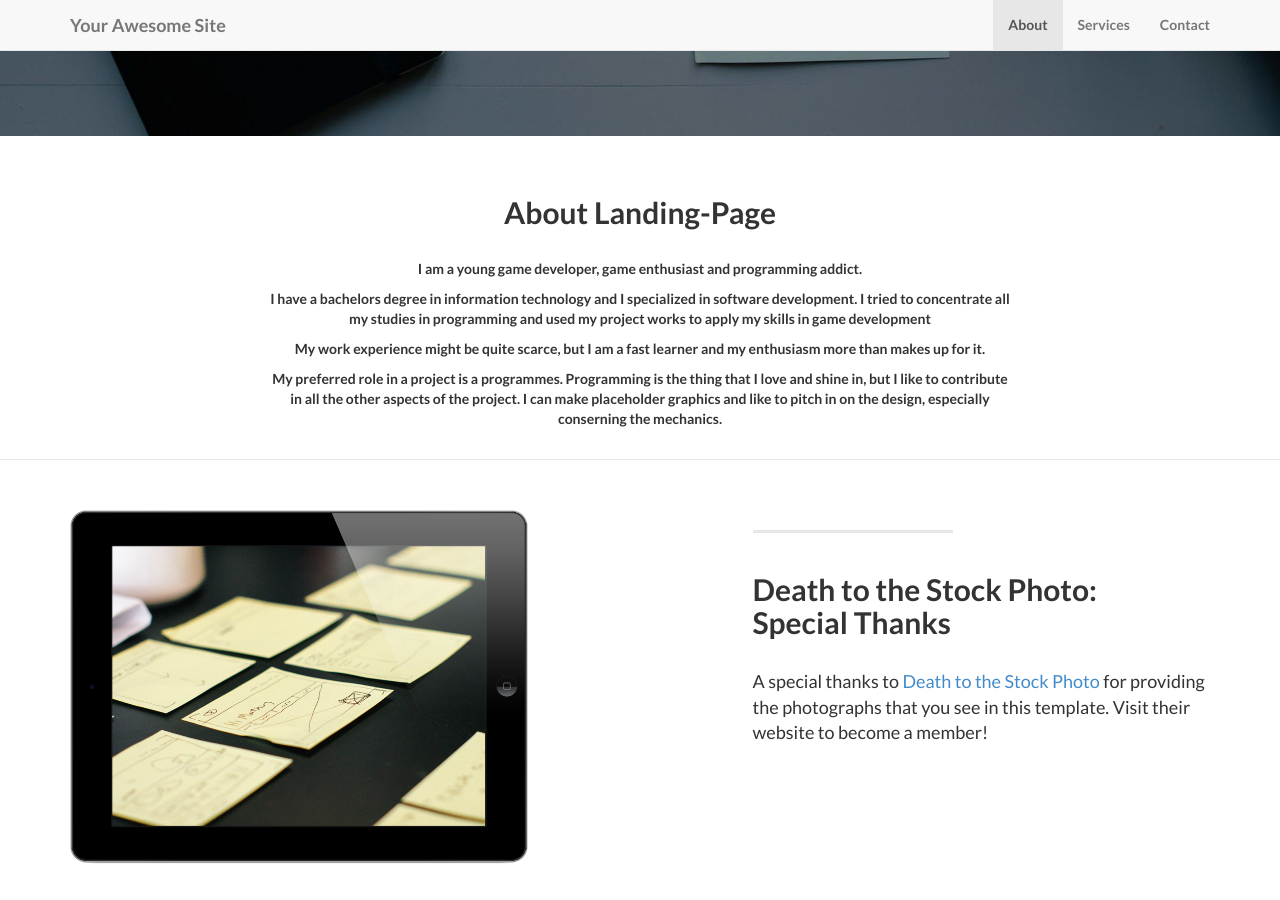
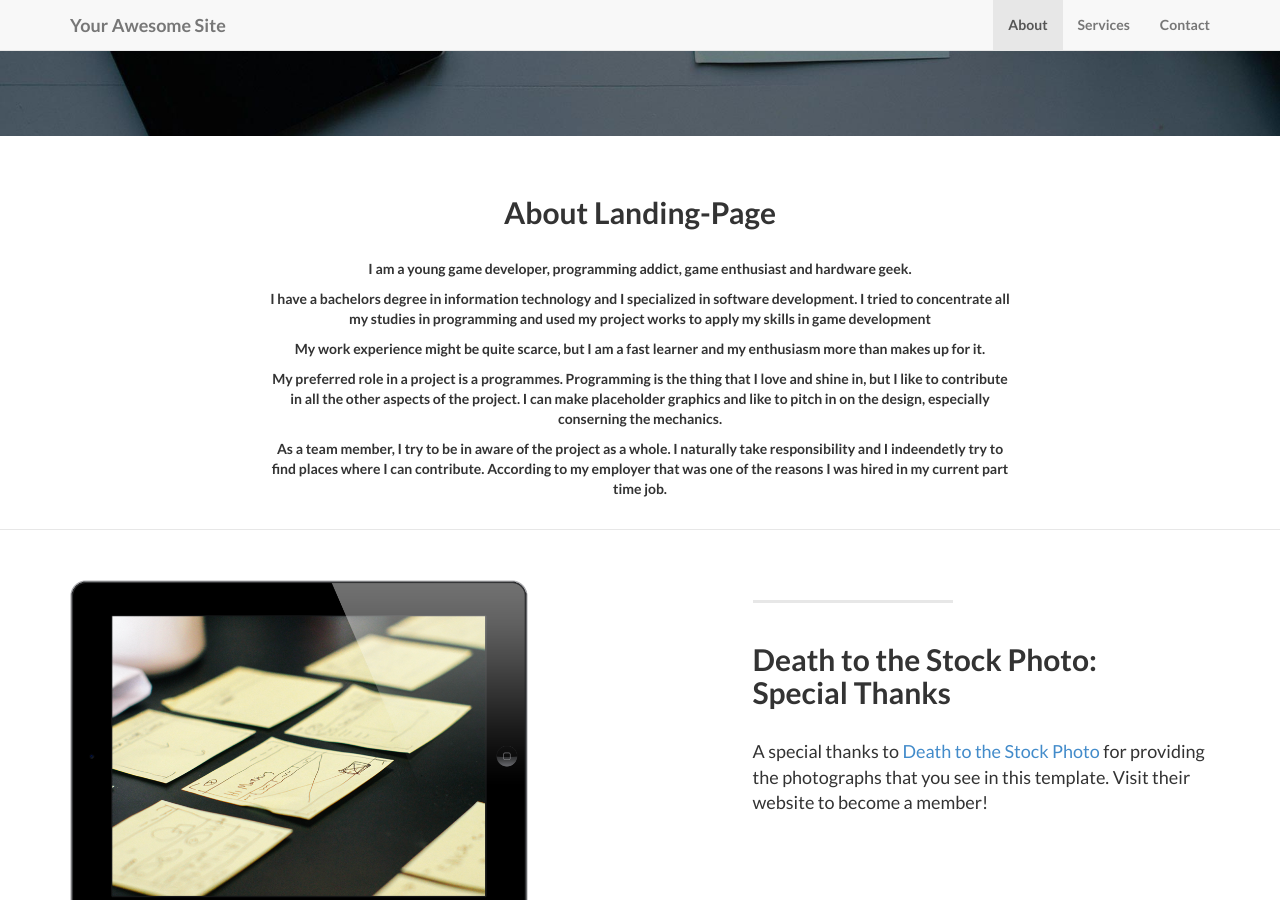
Before and after one commit to quido3/quido3.github.io, a Jekyll site: the page built from index.html, in a window 1280 px wide and 900 px high, scrolled down 641 px. Built offline with Jekyll 4.4.1, drawn with Linux system fonts in a browser that asks for light colours.

Commit message:
Updated about.html

```diff
--- a/_includes/about.html
+++ b/_includes/about.html
@@ -5,11 +5,11 @@
               <br/><br/>
               <h2>About Landing-Page</h2>
               <br/>
-                <p>I am a young game developer, game enthusiast and programming addict.</p>
+                <p>I am a young game developer, programming addict, game enthusiast and hardware geek.</p>
             <p>I have a bachelors degree in information technology and I specialized in software development. I tried to concentrate all my studies in programming and used my project works to apply my skills in game development</p>
             <p>My work experience might be quite scarce, but I am a fast learner and my enthusiasm more than makes up for it.</p>
             <p>My preferred role in a project is a programmes. Programming is the thing that I love and shine in, but I like to contribute in all the other aspects of the project. I can make placeholder graphics and like to pitch in on the design, especially conserning the mechanics.</p>
-              <p></p>
+              <p>As a team member, I try to be in aware of the project as a whole. I naturally take responsibility and I indeendetly try to find places where I can contribute. According to my employer that was one of the reasons I was hired in my current part time job.</p>
                 <br/>
               </div>
         </div>
```
